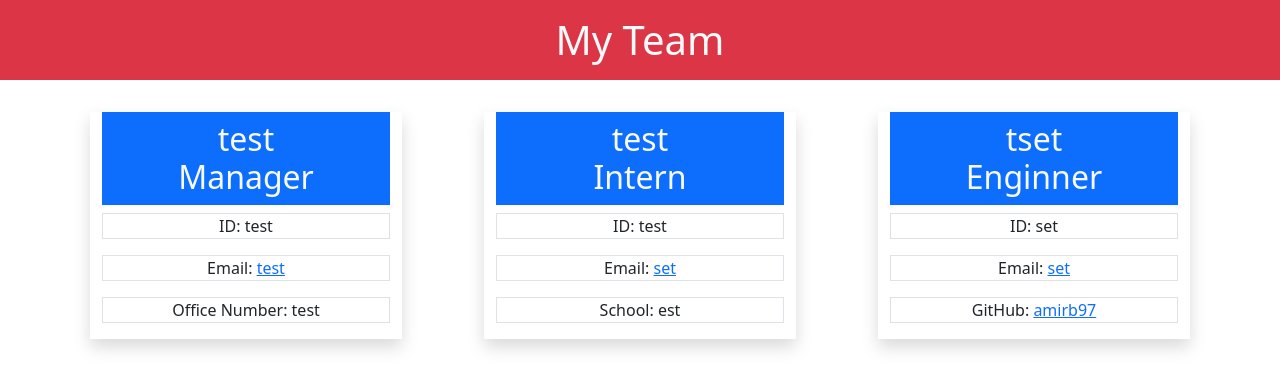
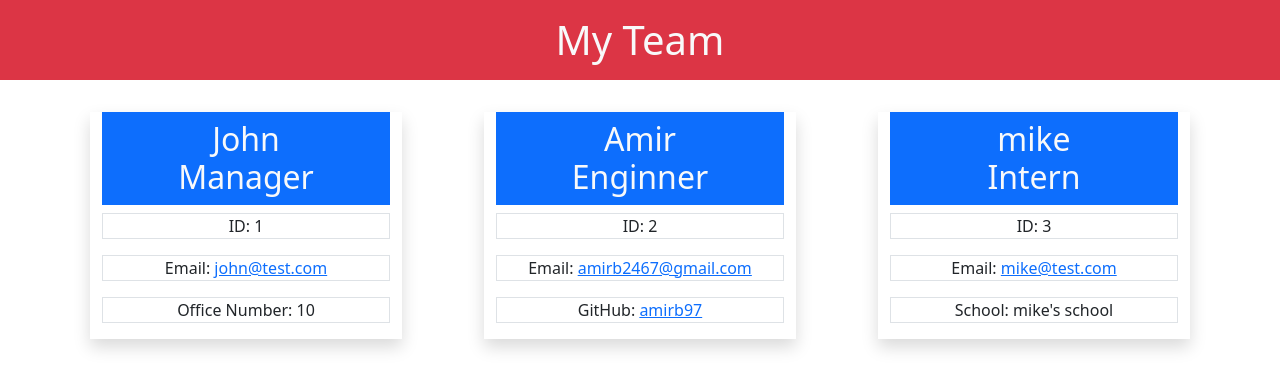
Before and after one commit to amirb97/OOP-Team-Generator, a website: page dist/index.html in a window 1280 px wide. Drawn offline with nearby package versions, Linux system fonts and the light colour scheme.

Commit message:
updated readme and generated index.html

```diff
--- a/dist/index.html
+++ b/dist/index.html
@@ -17,36 +17,36 @@
                 <div class="shadow col-3 m-2">
                     <div>
                         <h2 class="text-center bg-primary text-light p-2">
-                            test<br>
+                            John<br>
                             Manager
                         </h2>
-                        <p class="text-center border">ID: test</p>
-                        <p class="text-center border">Email: <a href="mailto:test">test</a></p>
-                        <p class="text-center border">Office Number: test</p>
+                        <p class="text-center border">ID: 1</p>
+                        <p class="text-center border">Email: <a href="mailto:john@test.com">john@test.com</a></p>
+                        <p class="text-center border">Office Number: 10</p>
                     </div>
                 </div>
 
         <div class="shadow col-3 m-2">
             <div>
                 <h2 class="text-center bg-primary text-light p-2">
-                    test<br>
-                    Intern
+                    Amir<br>
+                    Enginner
                 </h2>
-                <p class="text-center border">ID: test</p>
-                <p class="text-center border">Email: <a href="mailto:set">set</a></p>
-                <p class="text-center border">School: est</p>
+                <p class="text-center border">ID: 2</p>
+                <p class="text-center border">Email: <a href="mailto:amirb2467@gmail.com">amirb2467@gmail.com</a></p>
+                <p class="text-center border">GitHub: <a href="https://github.com/amirb97" target="_blank">amirb97</a></p>
             </div>
         </div>
 
         <div class="shadow col-3 m-2">
             <div>
                 <h2 class="text-center bg-primary text-light p-2">
-                    tset<br>
-                    Enginner
+                    mike<br>
+                    Intern
                 </h2>
-                <p class="text-center border">ID: set</p>
-                <p class="text-center border">Email: <a href="mailto:set">set</a></p>
-                <p class="text-center border">GitHub: <a href="https://github.com/amirb97" target="_blank">amirb97</a></p>
+                <p class="text-center border">ID: 3</p>
+                <p class="text-center border">Email: <a href="mailto:mike@test.com">mike@test.com</a></p>
+                <p class="text-center border">School: mike's school</p>
             </div>
         </div>
 
```
